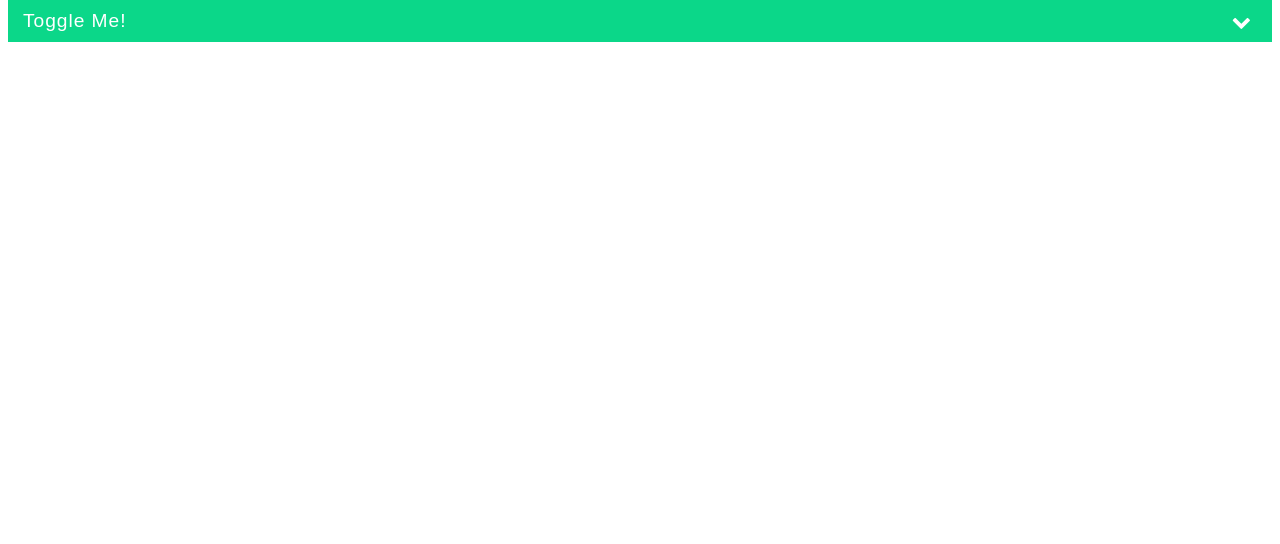
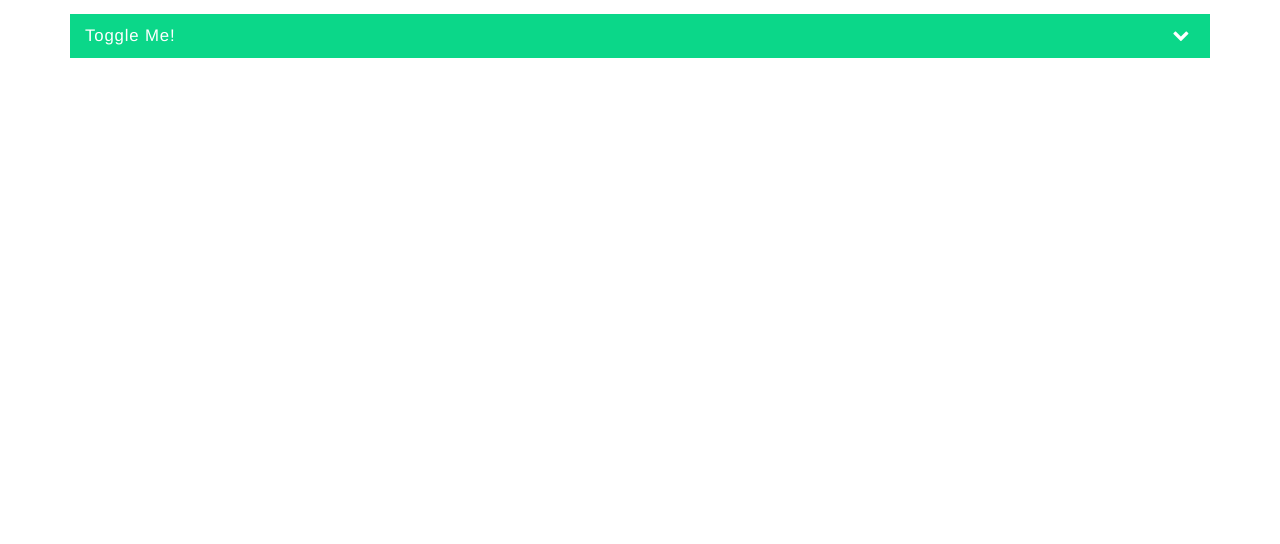
Before and after one commit to roderik/cargobay, a website: page src/toggle/demo/jquery-toggle.html in a window 1280 px wide. Shown: the part 256-800 px from the top of the page. Drawn offline with nearby package versions, Linux system fonts and the light colour scheme.

Commit message:
Reactivate bootstrap

```diff
--- a/src/toggle/demo/jquery-toggle.html
+++ b/src/toggle/demo/jquery-toggle.html
@@ -9,7 +9,7 @@
 
     <meta name="description" content="Cargo Bay Toggle - jQuery">
 
-    <!--<link rel="stylesheet" href="http://maxcdn.bootstrapcdn.com/bootstrap/3.2.0/css/bootstrap.min.css" type='text/css' />-->
+    <link rel="stylesheet" href="http://maxcdn.bootstrapcdn.com/bootstrap/3.2.0/css/bootstrap.min.css" type='text/css' />
     <link rel="stylesheet" href="../styles/css/toggle.css" type='text/css' />
     <link rel="stylesheet" href="styles/css/toggle-demo.css" type='text/css' />
 </head>
```
